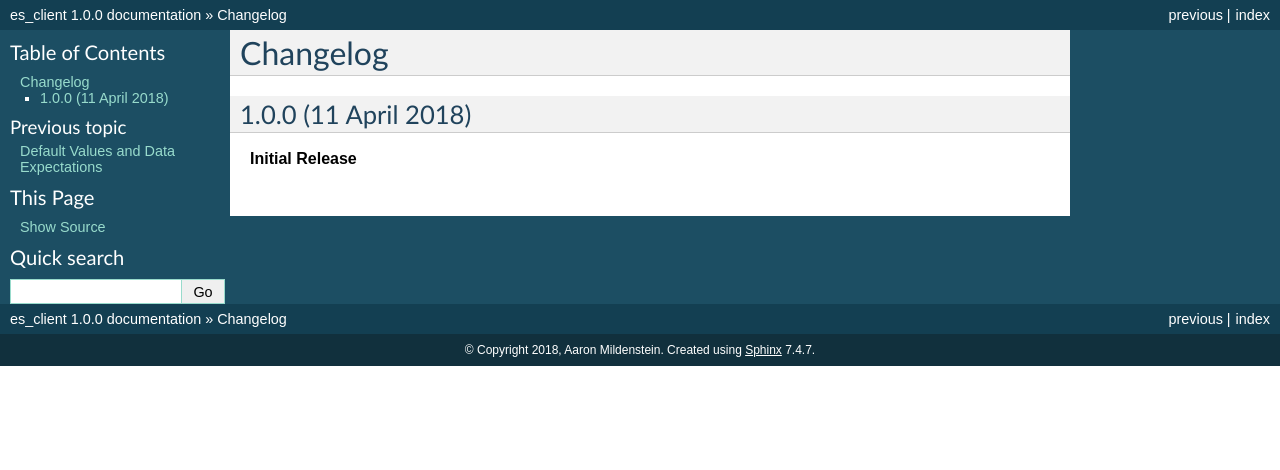
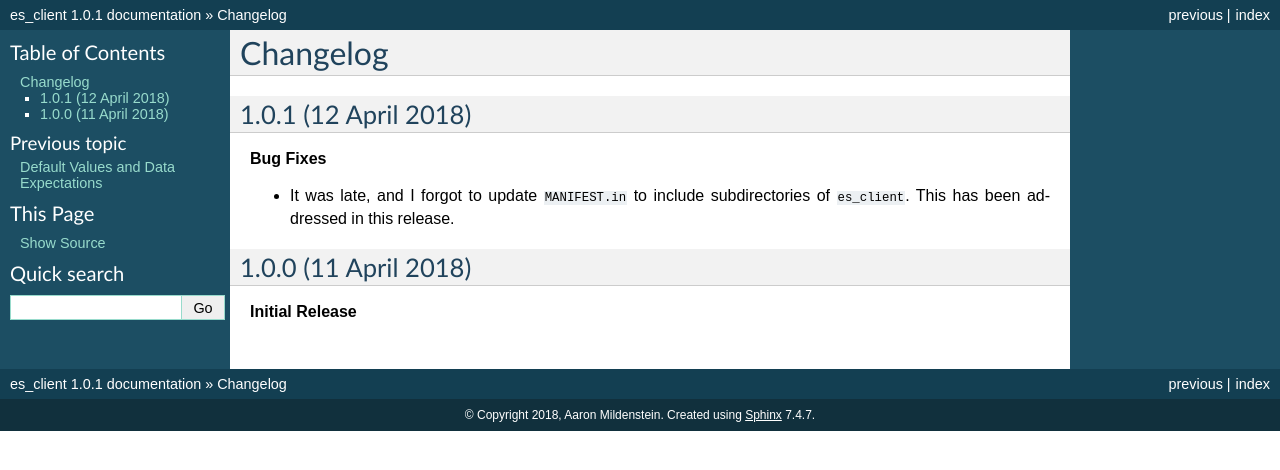
Before and after one commit to untergeek/es_client, a Sphinx documentation site: the page built from docs/Changelog.rst, in a window 1280 px wide. Shown: the top 470 px of the page. Built offline with Sphinx 7.4.7, drawn with Linux system fonts in a browser that asks for light colours.

Commit message:
Fix missing directory in MANIFEST.in
Update Changelog

```diff
--- a/docs/Changelog.rst
+++ b/docs/Changelog.rst
@@ -3,6 +3,14 @@
 Changelog
 =========
 
+1.0.1 (12 April 2018)
+---------------------
+
+**Bug Fixes**
+
+* It was late, and I forgot to update ``MANIFEST.in`` to include subdirectories
+  of ``es_client``.  This has been addressed in this release.
+
 1.0.0 (11 April 2018)
 ---------------------
 
--- a/es_client/version.py
+++ b/es_client/version.py
@@ -1 +1 @@
-__version__ = '1.0.0'
+__version__ = '1.0.1'
```
Also changed, not shown: 1 other file.
